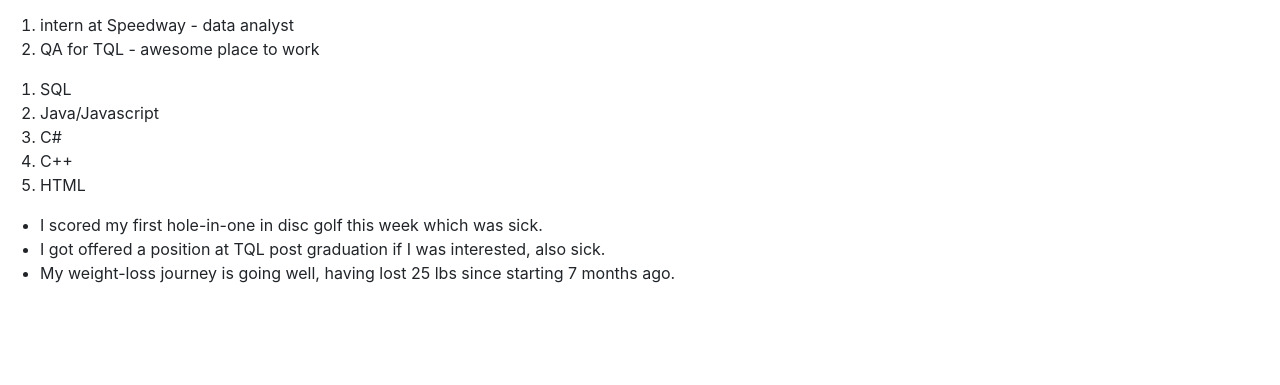
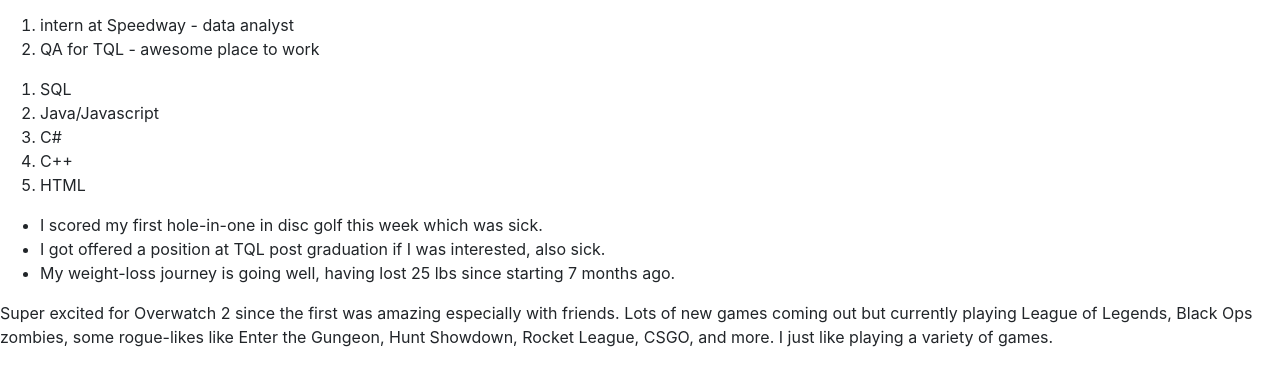
Before and after one commit to it3049c-fall22-henderson/online-portfolio-greenlem, a website: page index.html in a window 1280 px wide. Shown: the part 201-586 px from the top of the page. Drawn offline with nearby package versions, Linux system fonts and the light colour scheme.

Commit message:
added games

```diff
--- a/index.html
+++ b/index.html
@@ -58,6 +58,12 @@
     </ul>
   </div>
 
+  <div class="section" id="games">
+    <p>Super excited for Overwatch 2 since the first was amazing especially with friends. Lots of new games coming out
+      but currently playing League of Legends, Black Ops zombies, some rogue-likes like Enter the Gungeon, Hunt
+      Showdown, Rocket League, CSGO, and more. I just like playing a variety of games.</p>
+  </div>
+
   <!-- INCLUDE SCRIPTS FILE HERE -->
   <script src="resources/scripts/index.js"></script>
 
```
